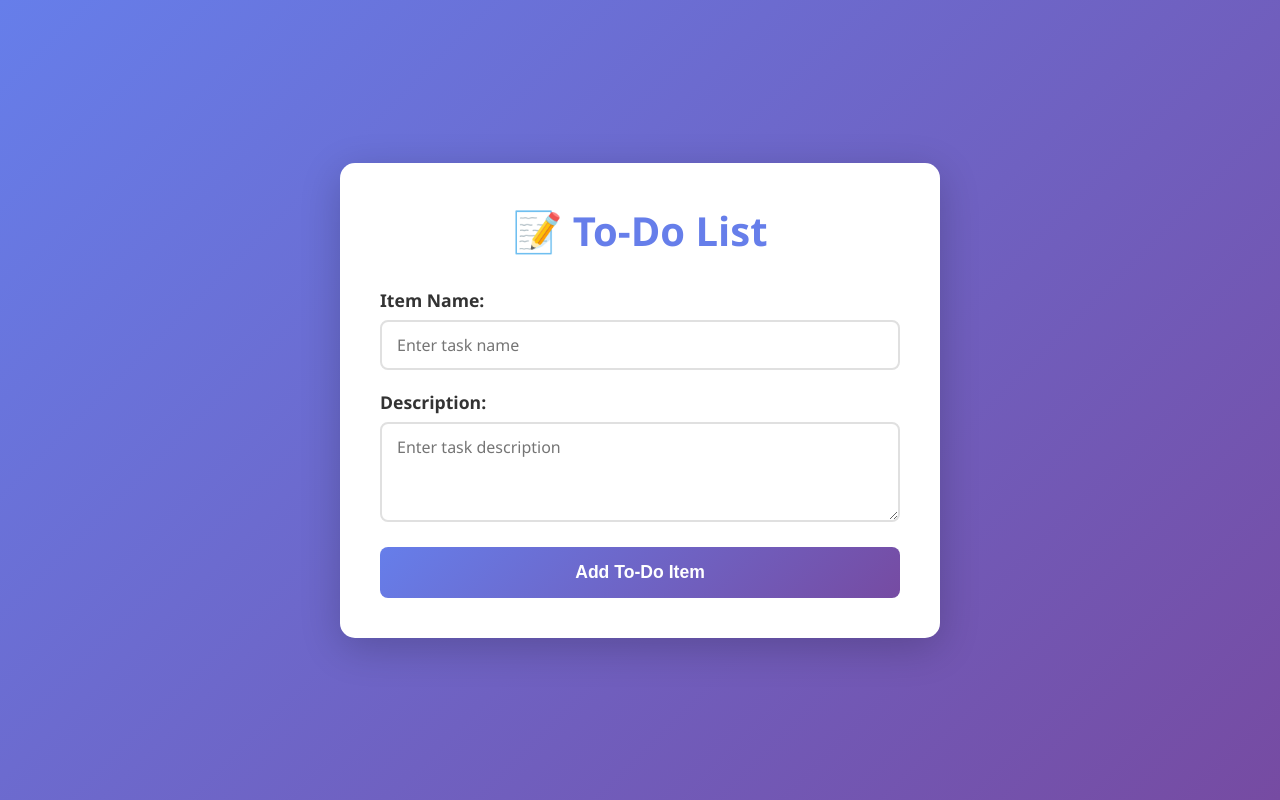
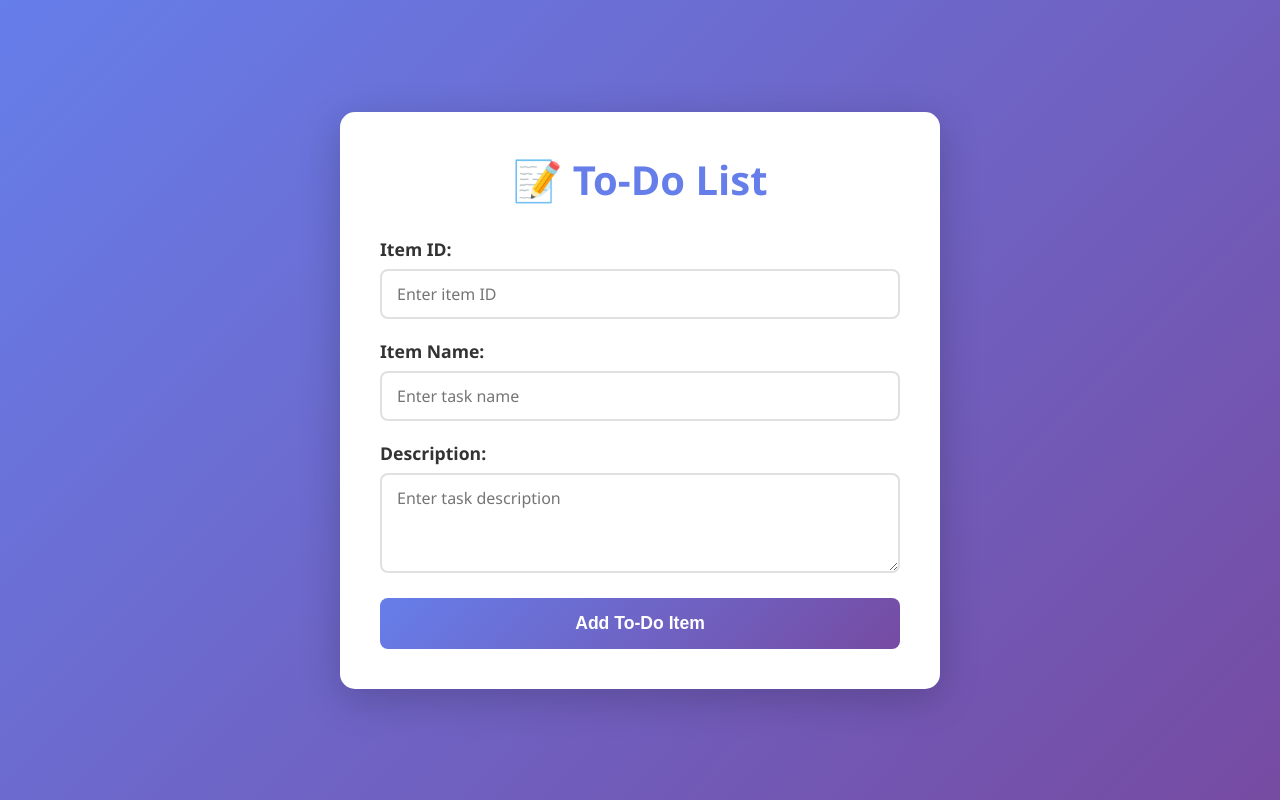
Before and after one commit to nomanqadri34/docker-projects-assignment, a Flask app: page /todo in a window 1280 px wide. Run offline with Flask 3, Linux system fonts and the light colour scheme.

Commit message:
Task 4 Commit 1: Add Item ID field to to-do form

```diff
--- a/backend/templates/todo.html
+++ b/backend/templates/todo.html
@@ -122,6 +122,11 @@
 
         <form action="/submittodoitem" method="POST">
             <div class="form-group">
+                <label for="itemId">Item ID:</label>
+                <input type="text" id="itemId" name="itemId" required placeholder="Enter item ID">
+            </div>
+
+            <div class="form-group">
                 <label for="itemName">Item Name:</label>
                 <input type="text" id="itemName" name="itemName" required placeholder="Enter task name">
             </div>
```
